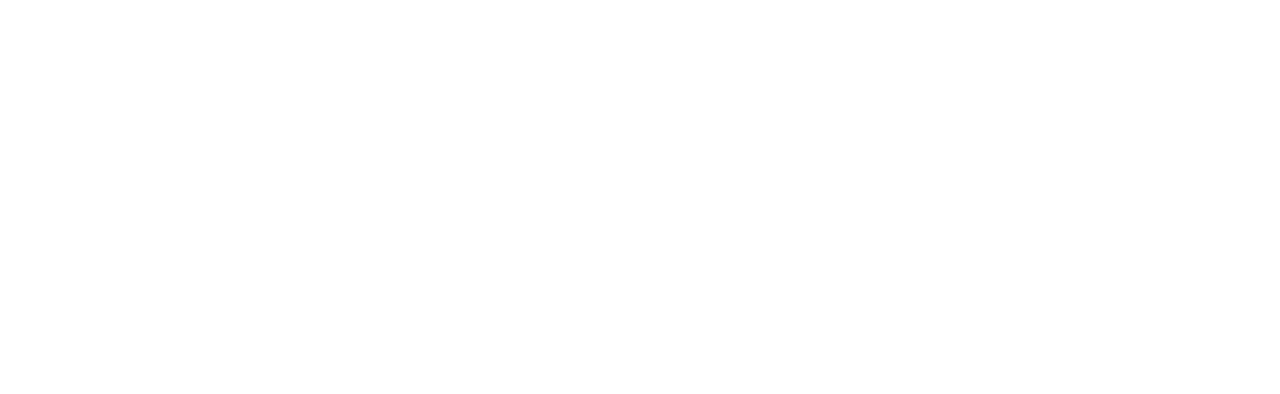
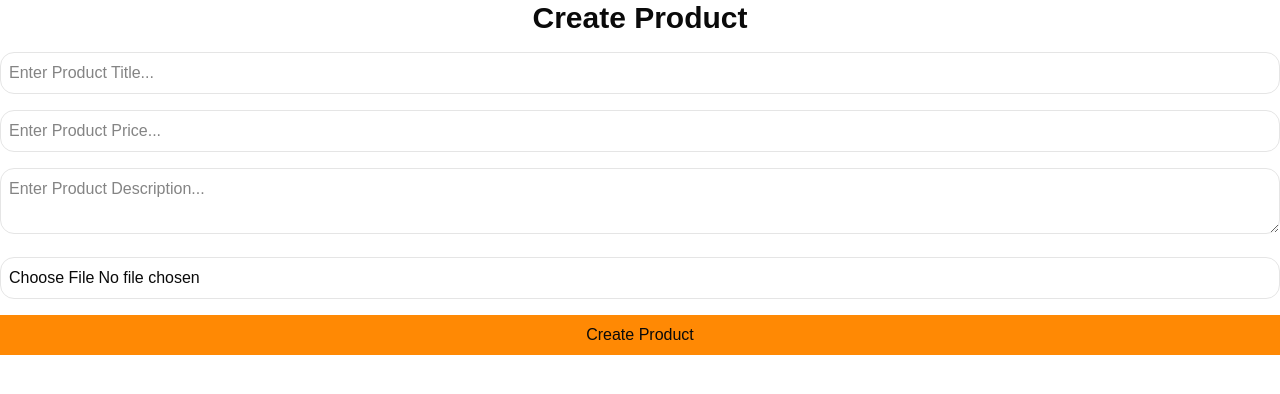
Before and after one commit to dkdukes/Anova_Computer, a React (Vite) app: page /create-product in a window 1280 px wide. Before the commit this address had no page. Shown: the top 394 px of the page. Built offline with nearby package versions, Linux system fonts and the light colour scheme.

Commit message:
feat: add create proeduct functionality

```diff
--- a/src/App.jsx
+++ b/src/App.jsx
@@ -3,6 +3,7 @@
 import Signup from './pages/Signup'
 import Login from './pages/Login'
 import Products from './pages/Products'
+import CreateProduct from './pages/CreateProduct'
 
 function App() {
   return (
@@ -11,42 +12,10 @@
         <Route path='/signup' element={<Signup/>}/>
         <Route path='/login' element={<Login />}/>
         <Route path='/products' element={<Products />}/>
+        <Route path='/create-product' element={<CreateProduct />}/>
       </Routes>
     </Router>
   )
 }
 
 export default App
-
-// // # App.jsx
-
-// import { useState } from "react";
-// import Login from "./pages/Login";
-// import EmployeeDashboard from "./pages/EmployeeDashboard";
-// import EmployerDashboard from "./pages/EmployerDashboard";
-
-// function App() {
-//   const [user, setUser] = useState(null);
-//   const [userRole, setUserRole] = useState(null);
-
-//   // Simple logout function
-//   const logout = () => {
-//     setUser(null);
-//     setUserRole(null);
-//   };
-
-//   if (!user) {
-//     return <Login setUser={setUser} setUserRole={setUserRole} />;
-//   }
-
-//   return (
-//     <div>
-//       <header>
-//         <button onClick={logout}>Logout</button>
-//       </header>
-//       {userRole === "employee" && <EmployeeDashboard/>}
-//       {userRole === "employer" && <EmployerDashboard />}
-//     </div>
-//   );
-// }
-// export default App;
--- a/src/pages/CreateProduct.jsx
+++ b/src/pages/CreateProduct.jsx
@@ -0,0 +1,74 @@
+import React from 'react'
+import { Navigate, useNavigate } from 'react-router-dom'
+import { Link } from 'react-router-dom';
+import { useState } from 'react';
+import { db } from '@/firebase';
+import { collection, addDoc } from "firebase/firestore";
+const CreateProduct = () => {
+        const [name, setName] = useState("");
+        const [price, setPrice] = useState("");
+        const [description, setDescription] = useState("");
+        const [image, setImage] = useState(null);
+        const navigate=useNavigate();
+
+        const handleSubmit = async (e) => {
+            e.preventDefault();
+            try {
+              // Upload image to Firebase Storage and get the URL (not implemented here)
+              const imageUrl = "https://via.placeholder.com/150"; // Placeholder image URL
+              await addDoc(collection(db, "products"), {
+                name,
+                price,
+                description,
+                imageUrl,
+              });
+              navigate("/products"); // Redirect to products page after successful creation
+            } catch (error) {
+              console.error("Error creating product:", error);
+            }
+          };
+
+  return (
+    <div>
+        <h1 className='text-center mb-4 font-bold text-3xl '>Create Product</h1>
+        <form onSubmit={handleSubmit}>
+            <input
+                type="text"
+                name="name"
+                id="name"
+                placeholder='Enter Product Title...'
+                className='w-full border p-2 rounded-xl mb-4'
+                value={name}
+                onChange={(e) => setName(e.target.value)}
+            />
+              <input
+                type="number"
+                name="price"
+                id="price"
+                placeholder='Enter Product Price...'
+                className='w-full border p-2 rounded-xl mb-4'
+                value={price}
+                onChange={(e) => setPrice(e.target.value)}
+            />
+            <textarea
+                name="description"
+                id="description"
+                placeholder='Enter Product Description...'
+                className='w-full border p-2 rounded-xl mb-4'
+                value={description}
+                onChange={(e) => setDescription(e.target.value)}
+            ></textarea>
+
+            <input
+                type="file"
+                name="image"
+                id="image"
+                className='w-full border p-2 rounded-xl mb-4'
+            />
+            <button className='bg-orange-400 w-full px-4 py-2 mb-2'>Create Product</button>
+        </form>
+    </div>
+  )
+}
+
+export default CreateProduct
--- a/src/pages/EmployeeDashboard.jsx
+++ /dev/null
@@ -1,44 +0,0 @@
-// # EmployeeDashboard.jsx
-
-import { useState } from "react";
-import { db } from "../firebase";
-import { collection, addDoc } from "firebase/firestore";
-
-const EmployeeDashboard = () => {
-  const [application, setApplication] = useState("");
-  const [message, setMessage] = useState("");
-
-  const handleApplicationSubmit = async (e) => {
-    e.preventDefault();
-    try {
-      await addDoc(collection(db, "applications"), {
-        application,
-        submittedAt: new Date(),
-      });
-      setMessage("Application submitted successfully!");
-      setApplication("");
-    } catch (error) {
-      console.error("Error submitting application", error);
-      setMessage("Error submitting application");
-    }
-  };
-
-  return (
-    <div>
-      <h2>Employee Dashboard</h2>
-      <form onSubmit={handleApplicationSubmit}>
-        <div>
-          <label>Job Application:</label>
-          <textarea
-            value={application}
-            onChange={(e) => setApplication(e.target.value)}
-            required />
-        </div>
-        <button type="submit">Submit Application</button>
-      </form>
-      {message && <div>{message}</div>}
-    </div>
-  );
-};
-
-export default EmployeeDashboard;
--- a/src/pages/EmployerDashboard.jsx
+++ /dev/null
@@ -1,39 +0,0 @@
-// # EmployerDashboard.jsx
-import { useState, useEffect } from "react";
-import { db } from "../firebase";
-import { collection, getDocs } from "firebase/firestore";
-
-const EmployerDashboard = () => {
-  const [applications, setApplications] = useState([]);
-
-  useEffect(() => {
-    const fetchApplications = async () => {
-      try {
-        const querySnapshot = await getDocs(collection(db, "applications"));
-        const apps = querySnapshot.docs.map(doc => ({ id: doc.id, ...doc.data() }));
-        setApplications(apps);
-      } catch (error) {
-        console.error("Error fetching applications", error);
-      }
-    };
-
-    fetchApplications();
-  }, []);
-
-  return (
-    <div>
-      <h2>Employer Dashboard</h2>
-      <h3>Employee Applications</h3>
-      <ul>
-        {applications.map(app => (
-          <li key={app.id}>
-            {app.application} <br />
-            <small>{new Date(app.submittedAt.seconds * 1000).toLocaleString()}</small>
-          </li>
-        ))}
-      </ul>
-    </div>
-  );
-};
-
-export default EmployerDashboard;
```
Also changed, not shown: src/pages/Login.jsx (+0 -72 lines).
